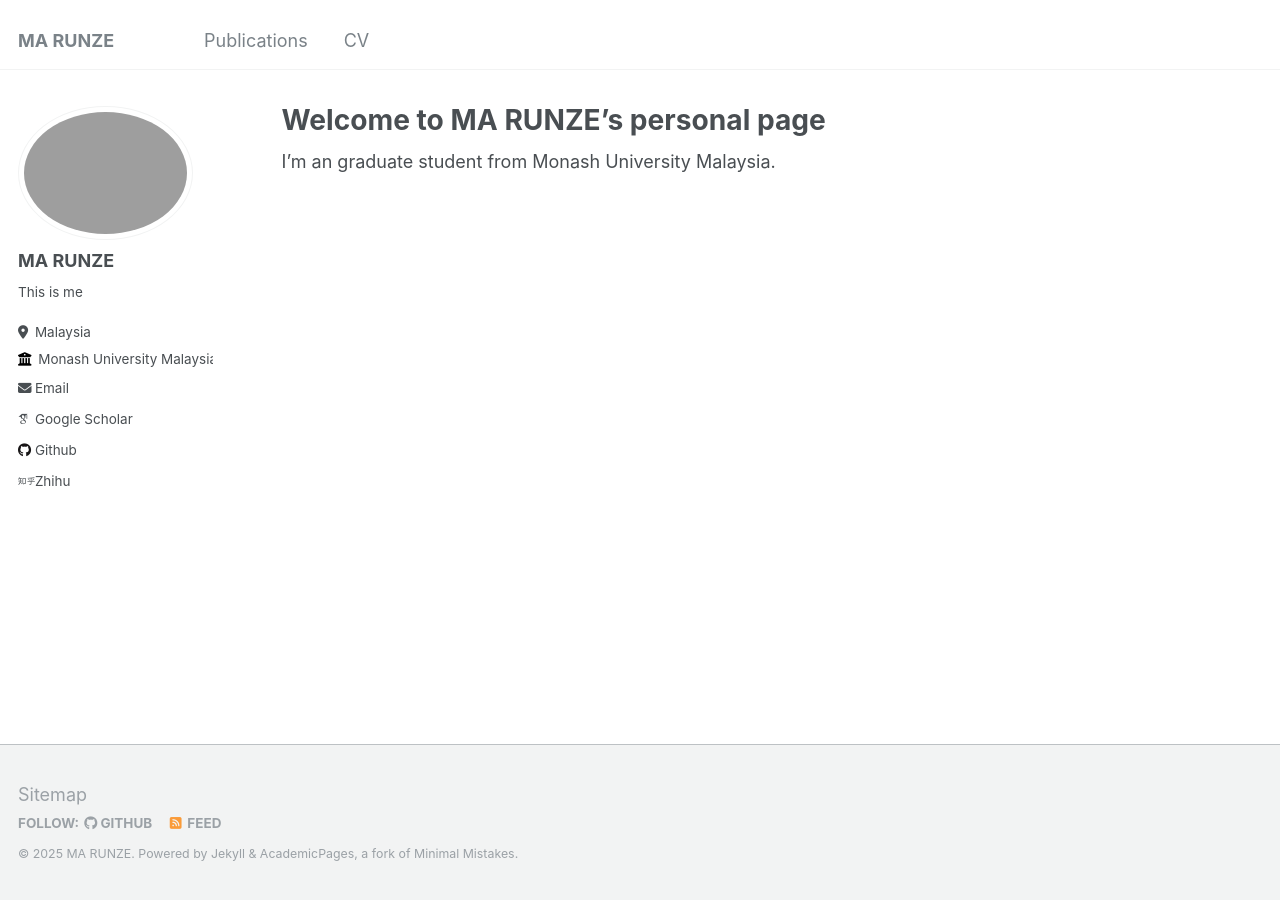
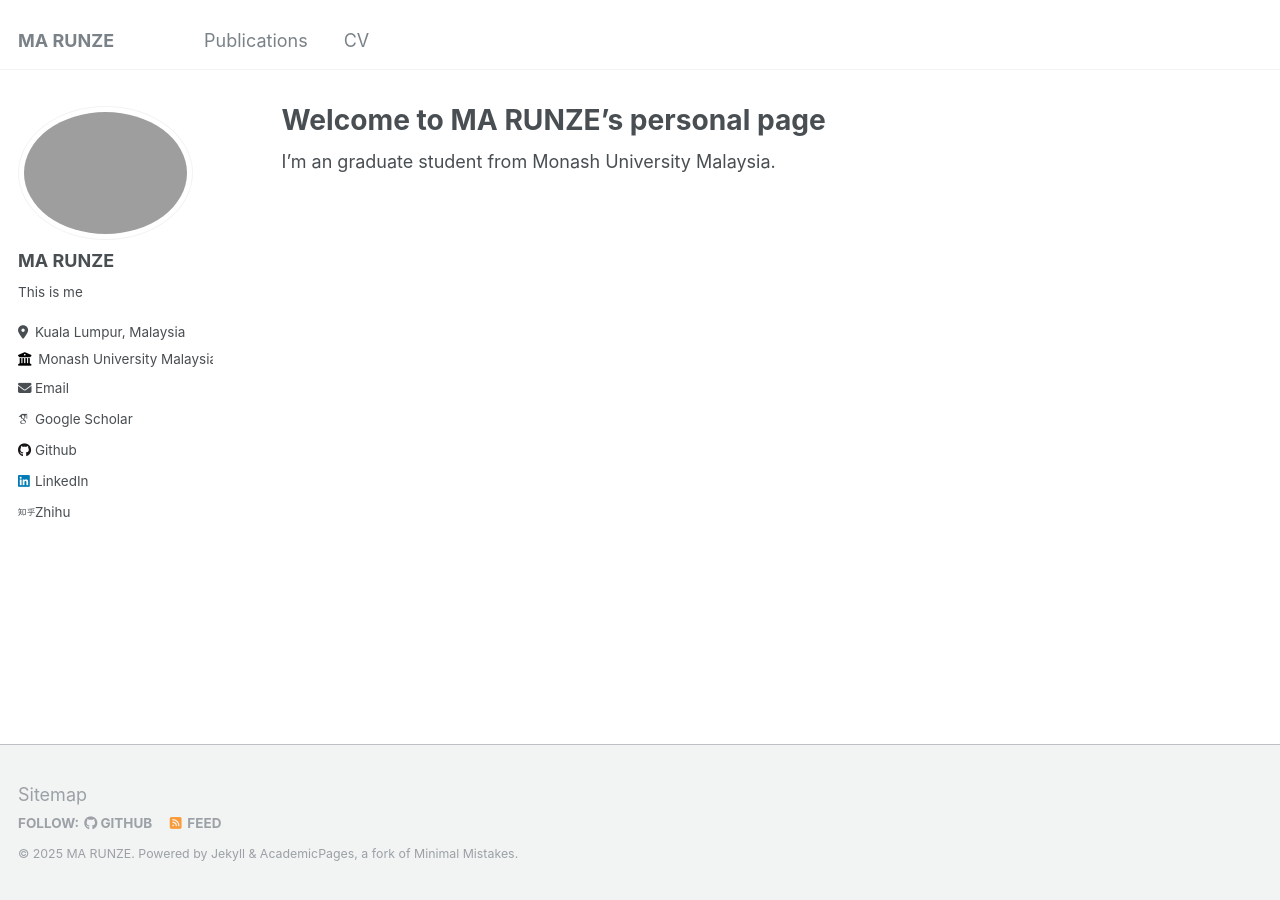
Before and after one commit to Kha1edze/Kha1edze.github.io, a Jekyll site: the page built from _pages/about.md, in a window 1280 px wide. Built offline with Jekyll 4.4.1, drawn with Linux system fonts in a browser that asks for light colours; some web fonts are replaced.

Commit message:
update config

```diff
--- a/_config.yml
+++ b/_config.yml
@@ -25,7 +25,7 @@ author:
   name             : "MA RUNZE"
   # pronouns         : "He/His"
   bio              : "This is me"
-  location         : "Malaysia"
+  location         : "Kuala Lumpur, Malaysia"
   employer         : "Monash University Malaysia"
   uri              : # URL
   email            : "amazingrzm@gmail.com"
@@ -57,7 +57,7 @@ author:
   keybase          : # Username
   instagram        : # Username
   lastfm           : # Username
-  linkedin         : # Username
+  linkedin         : https://www.linkedin.com/in/runze-ma-08581435b/
   mastodon         : # URL
   medium           : # URL
   pinterest        : # Username
```
